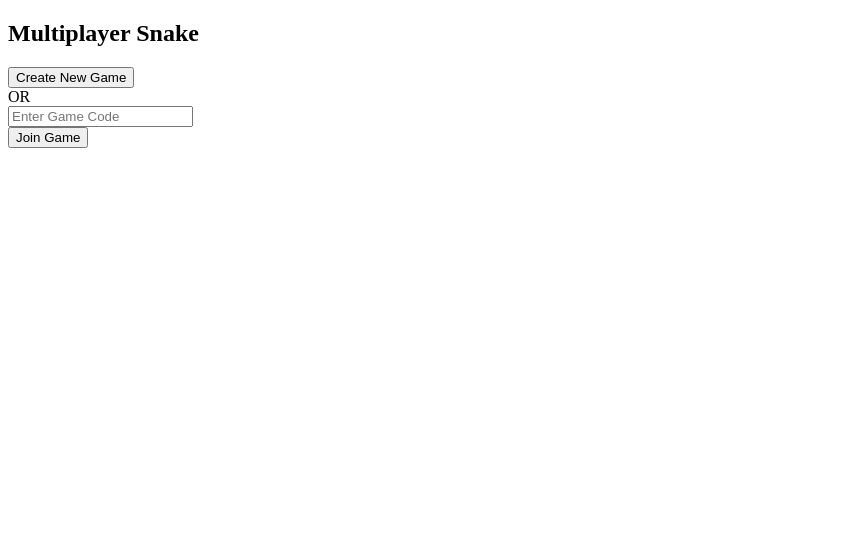
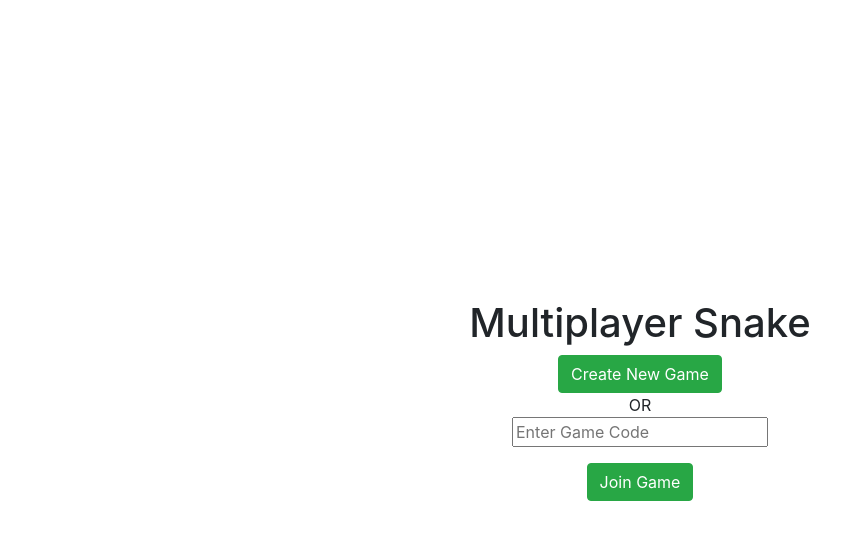
Before and after one commit to SupremeButter/app, a website: page frontend/index.html in a window 1280 px wide. Shown: the whole page, without its empty margins (0-864 px from the left). Drawn offline with nearby package versions, Linux system fonts and the light colour scheme; no server answers.

Commit message:
Update index.html

```diff
--- a/frontend/index.html
+++ b/frontend/index.html
@@ -1,7 +1,7 @@
 <!DOCTYPE html>
 <html lang="en">
 <head>
-  <link rel="icon" href="data:,">
+  <link rel="stylesheet" href="https://stackpath.bootstrapcdn.com/bootstrap/4.5.0/css/bootstrap.min.css" integrity="sha384-9aIt2nRpC12Uk9gS9baDl411NQApFmC26EwAOH8WgZl5MYYxFfc+NcPb1dKGj7Sk" crossorigin="anonymous">
   <meta charset="UTF-8">
   <title>MultiPlayer Snake</title>
 <style>
```
